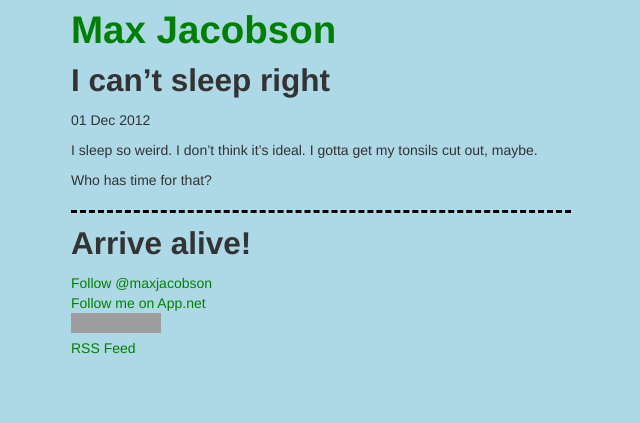
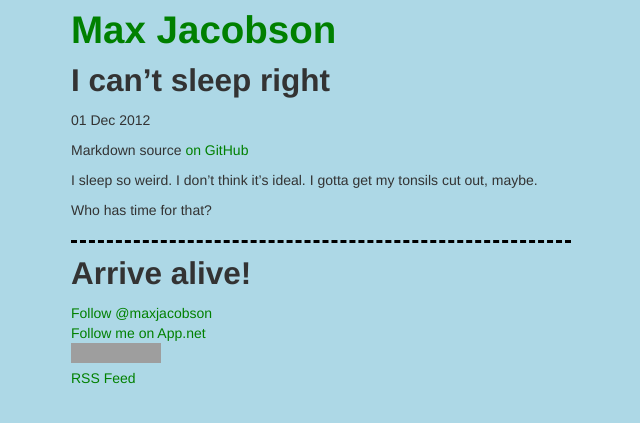
Before and after one commit to hardscrabble/hardscrabble.github.io, a Jekyll site: the page built from _posts/2012-12-01-sleep.md, in a window 1280 px wide, cut to the strip 0-423 px from the top of the page. Shown: the whole strip, without its empty margins (319-959 px from the left). Built offline with Jekyll 4.4.1, drawn with Linux system fonts in a browser that asks for light colours; comment, search, counter and statistics services are not loaded; grey boxes are pictures that could not be loaded.

Commit message:
added links to markdown source raw on gh

```diff
--- a/_layouts/post.html
+++ b/_layouts/post.html
@@ -6,6 +6,7 @@ layout: default
 {% if page.beverage %}
   <p class="beverage"><strong>Beverage:</strong> {{ page.beverage }}</p>
 {% endif %}
+<p>Markdown source <a href="https://raw.github.com/maxjacobson/maxjacobson.github.io/master/{{page.path}}">on GitHub</a></p>
 
 <div id="post">
 {{ content }}
```
